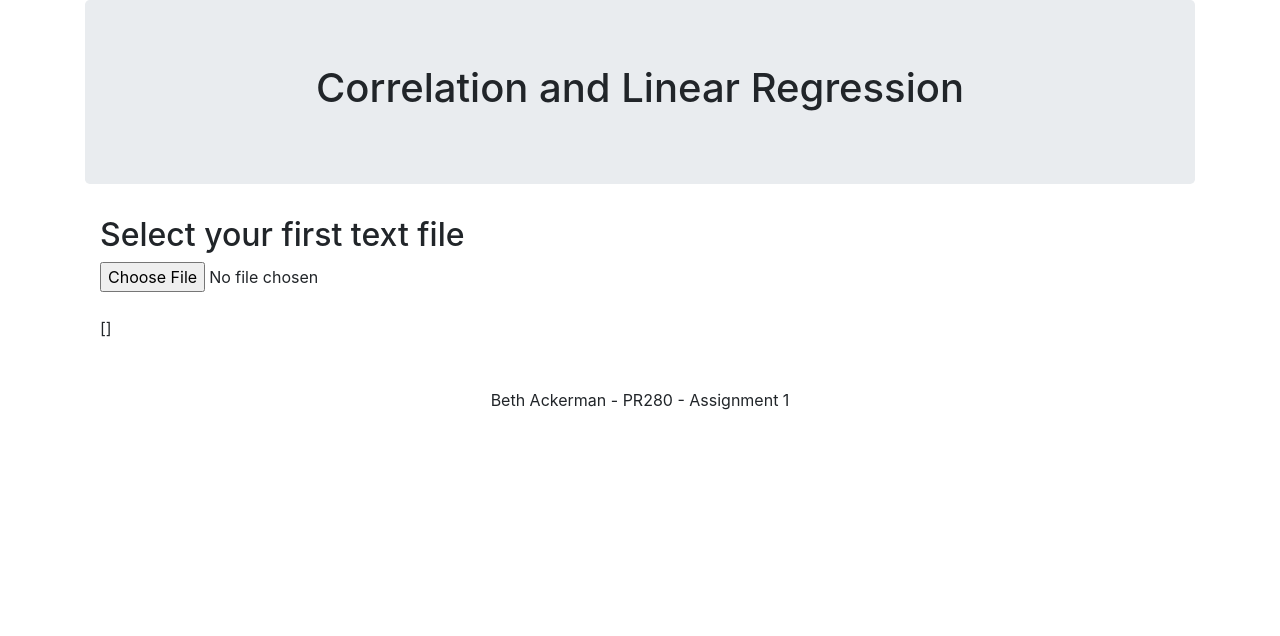
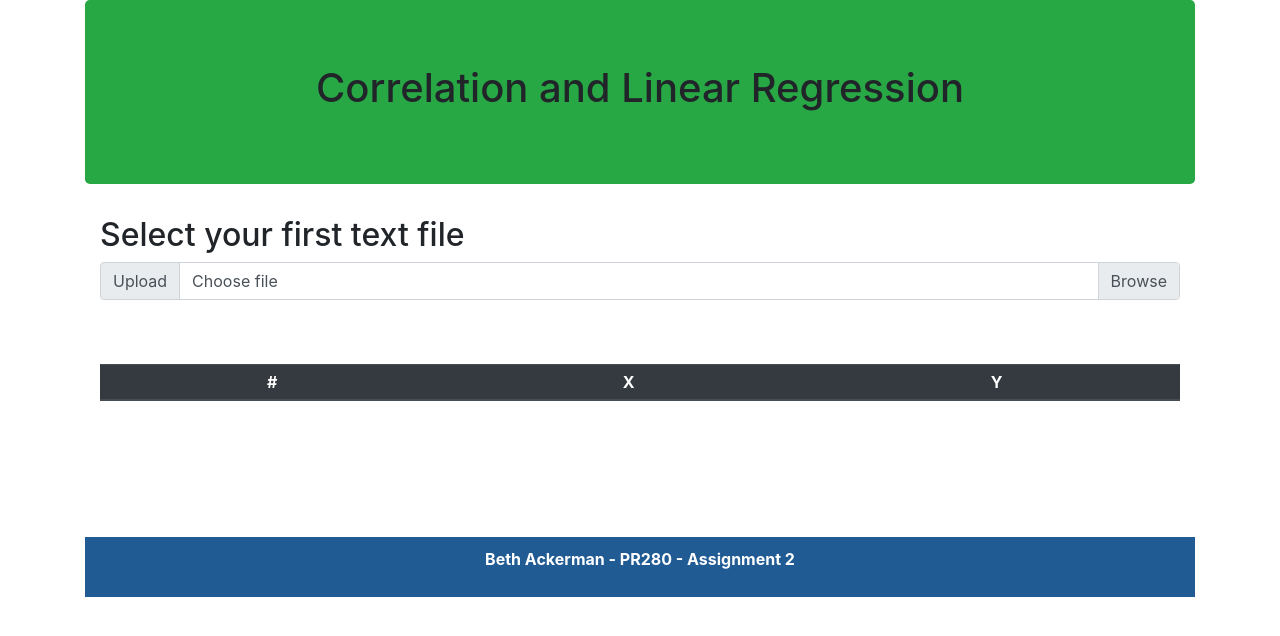
Before and after one commit to betheackers/PR280Ass-2, a plain HTML site: page Iteration 2 - Bootstrap/index-iteration2.html in a window 1280 px wide. Drawn offline with nearby package versions, Linux system fonts and the light colour scheme.

Commit message:
Finished Bootstrap! Iteration 2 complete.

```diff
--- a/Iteration 2 - Bootstrap/CorrelationDetermination.js
+++ b/Iteration 2 - Bootstrap/CorrelationDetermination.js
@@ -8,11 +8,8 @@ class CorrelationDetermination {
     this.sumYSquared = 0
     this.sumArrayTimesArray = 0
     this.sumXTimesSumY = 0
-    // this.squaredArray = []
     this.topRow = 0
     this.bottomRow = 0
-    this.npoweredX = 0
-    this.npoweredY = 0
     this.leftbottom = 0
     this.rightbottom = 0
     this.xAndY = 0
@@ -84,22 +81,3 @@ class CorrelationDetermination {
     return x
   }
 }
-// subtraction (a, b) {
-  //   return a - b
-  // }
-// sumSquaredArray (array) {
-//   return this.sumArray(arraySquare(array))
-// }
-// sumArrTimesArr (x, y) {
-  //   return this.sumArray(arrayTimesArray(x,y))
-  // }
-  // sumOfXTimesSumOfY () {
-    //   return sumX * sumY
-    // }
-    //
-    //
-    // this.npoweredX = this.square(this.sumX)
-    // console.log('this is npoweredY', this.npoweredY)
-    // console.log('this is npoweredX', this.npoweredX)
-    // this.npoweredY = this.square(this.sumY)
-    // console.log('this is npoweredY', this.npoweredY)
--- a/Iteration 2 - Bootstrap/index-iteration2.html
+++ b/Iteration 2 - Bootstrap/index-iteration2.html
@@ -12,8 +12,8 @@
       <script src="https://cdn.jsdelivr.net/npm/vue/dist/vue.js"></script>
    </head>
 
-   <body class="container">
-      <header class="jumbotron text-center">
+   <body style="height:100%;" class="container">
+      <header style="background-color:#28a745 !important" class="jumbotron text-center">
          <h1>Correlation and Linear Regression</h1>
       </header>
 
@@ -24,18 +24,19 @@
           </div>
           <br><br>
           <div v-if="correlationDetCalculated === true" class="container">
-            <output-component :correlation-Det-Result="correlationDetResult"></output-component>
+            <output-component :correlation-Det-Result="correlationDetResult" :Linear-Reg-Result="linearRegResult"></output-component>
           </div>
         </div>
       </main>
-
-      <footer class="page-footer font-small text-center container">
-        <p>Beth Ackerman - PR280 - Assignment 1</p>
+      <br>
+      <br>
+      <br>
+      <footer style="background-color:#215b94; padding:10px; !important" class="container page-footer text-center">
+        <p style="font-weight: bold; color:white;" class="align-middle"> Beth Ackerman - PR280 - Assignment 2</p>
       </footer>
       <script src="CorrelationDetermination.js"></script>
       <script src="loader.js"></script>
       <script src="output-component.js"></script>
       <script src="vue-Calc.js"></script>
-
    </body>
 </html>
--- a/Iteration 2 - Bootstrap/loader.js
+++ b/Iteration 2 - Bootstrap/loader.js
@@ -2,21 +2,58 @@
 // https://stackoverflow.com/questions/13729301/html5-file-api-how-to-see-the-result-of-readastext
 
 var fileLoader = {
-  template: `<div class="row">
+  template: `
+<div>
+  <div class="row">
         <div class="col-sm">
           <h2>Select your first text file</h2>
-                  <input type="file" @change="onFileChange">
-                  <br />
-                  <br />
-                  {{firstArray}}
+          <div class="input-group mb-3">
+            <div class="input-group-prepend">
+              <span class="input-group-text" id="inputGroupFileAddon01">Upload</span>
+            </div>
+            <div class="custom-file">
+              <input type="file" @change="onFileChange" class="custom-file-input" id="inputGroupFile01" aria-describedby="inputGroupFileAddon01">
+              <label class="custom-file-label" for="inputGroupFile01">Choose file</label>
+            </div>
+          </div>
         </div>
         <div v-if="firstFileLoaded === true" class="col-sm">
-                  <h2 >Select a second text file</h2>
-                  <input type="file" @change="onFileChange">
-                  <br />
-                  <br />
-                  {{secondArray}}
+          <h2>Select a second text file</h2>
+          <div class="input-group mb-3">
+            <div class="input-group-prepend">
+              <span class="input-group-text" id="inputGroupFileAddon01">Upload</span>
             </div>
+            <div class="custom-file">
+              <input type="file" @change="onFileChange" class="custom-file-input" id="inputGroupFile01" aria-describedby="inputGroupFileAddon01">
+              <label class="custom-file-label" for="inputGroupFile01">Choose file</label>
+            </div>
+          </div>
+      </div>
+  </div>
+  <br><br>
+  <table class="table table-striped table-dark table-sm">
+    <thead style="text-align:center;">
+      <tr>
+        <th scope="col">#</th>
+        <th scope="col">X</th>
+        <th scope="col">Y</th>
+      </tr>
+    </thead>
+    <tbody>
+      <tr v-for="n in firstArray.length">
+        <td style="text-align:center;"></td>
+        <td style="text-align:center;">{{ firstArray[n-1] }}</td>
+        <td style="text-align:center;">{{ secondArray[n-1] }}</td>
+      </tr>
+    </tbody>
+    <!--      <tfoot>
+              <tr>
+              <th>Totals</th>
+              <td>var1</td>
+              <td>var2</td>
+              </tr>
+              </tfoot>    -->
+  </table>
 </div>`,
   data: function () {
     return {
--- a/Iteration 2 - Bootstrap/output-component.js
+++ b/Iteration 2 - Bootstrap/output-component.js
@@ -2,10 +2,19 @@
 // https://stackoverflow.com/questions/13729301/html5-file-api-how-to-see-the-result-of-readastext
 
 var outputComponent = {
-  props: ['correlationDetResult'],
+  props: [
+    'correlationDetResult',
+    'linearRegResult'
+  ],
   template: `
-    <p> The correlation of determination is {{ correlationDetResult  }}
-    </p>`, // this is from vue-Calc.....
+    <div>
+      <div class="alert alert-warning" role="alert" >
+        <h3> The correlation of determination is {{ correlationDetResult }} </h3>
+      </div>
+      <div class="alert alert-info" role="alert" >
+        <h3> The linear regression result is {{ linearRegResult }}</h3>
+      </div>
+    </div>`, // this is from vue-Calc.....
     data: function () {
       return {
         // needed?
```
Also changed, not shown: 1 other file. Lines whose indentation alone changed are shown as unchanged.
